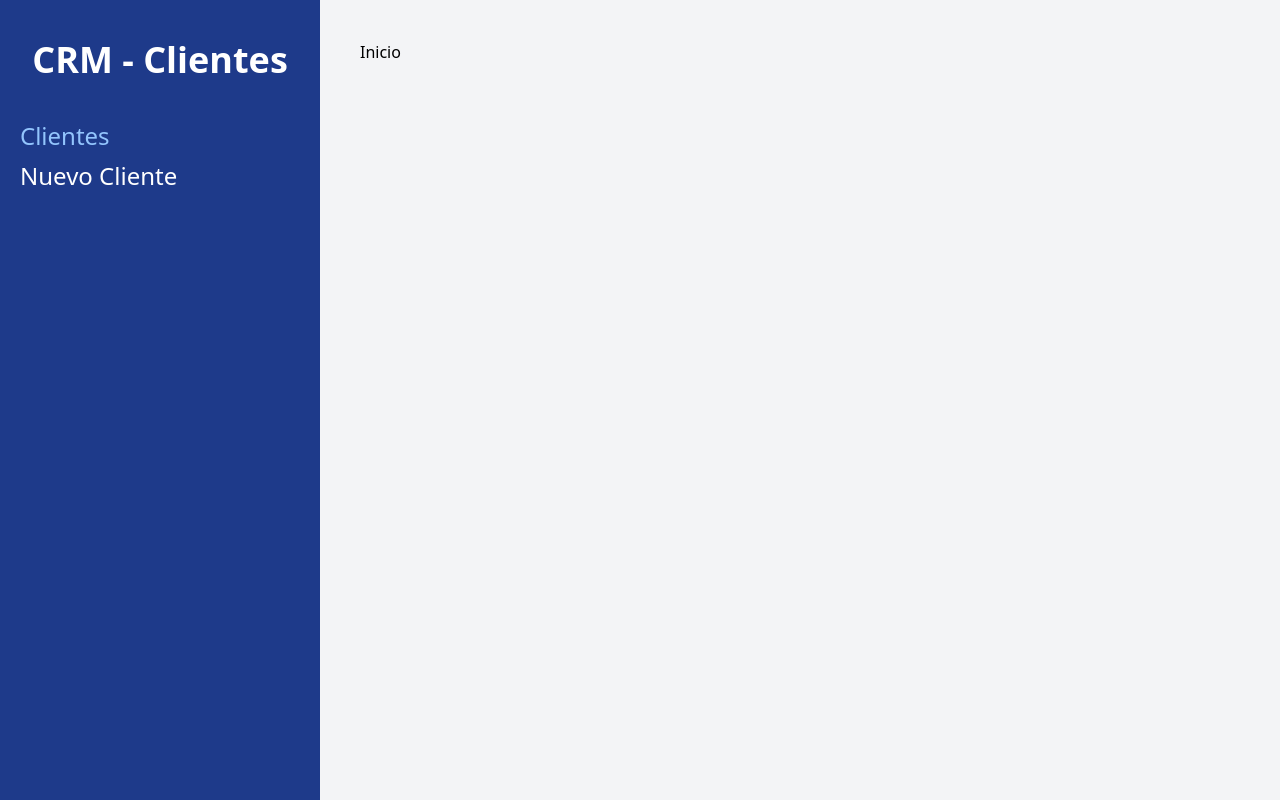
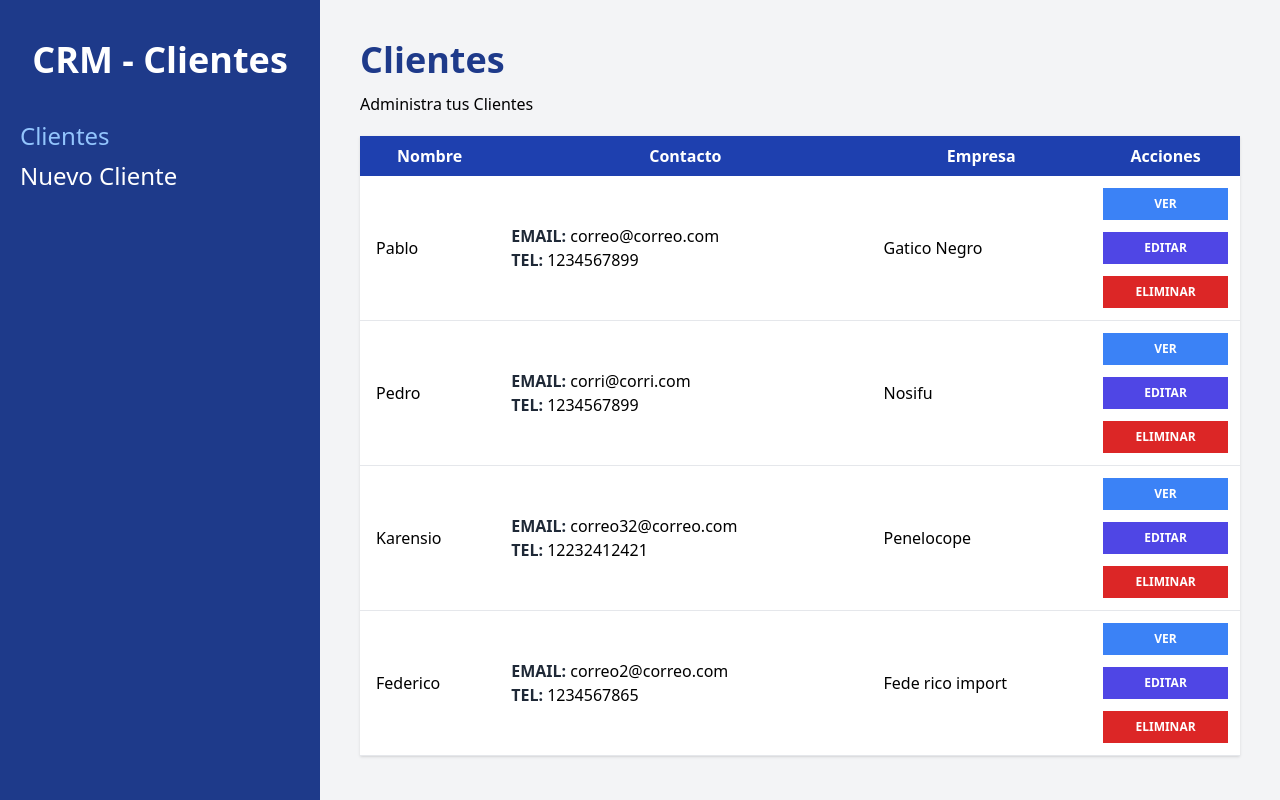
Before and after one commit to pablorn91/crm-react, a React (Vite) app: page /clientes in a window 1280 px wide. Built offline with nearby package versions, Linux system fonts and the light colour scheme; data requests are answered from the project's data file.

Commit message:
JSON-server, Rest api y Clientes

```diff
--- /dev/null
+++ b/db.json
@@ -0,0 +1,36 @@
+{
+  "clientes": [
+    {
+      "nombre": "Pablo",
+      "empresa": "Gatico Negro",
+      "email": "correo@correo.com",
+      "telefono": "1234567899",
+      "notas": "No se que decir",
+      "id": 1
+    },
+    {
+      "nombre": "Pedro",
+      "empresa": "Nosifu",
+      "email": "corri@corri.com",
+      "telefono": "1234567899",
+      "notas": "ni idea weon",
+      "id": 2
+    },
+    {
+      "nombre": "Karensio",
+      "empresa": "Penelocope",
+      "email": "correo32@correo.com",
+      "telefono": "12232412421",
+      "notas": "Ni puta idea",
+      "id": 3
+    },
+    {
+      "nombre": "Federico",
+      "empresa": "Fede rico import",
+      "email": "correo2@correo.com",
+      "telefono": "1234567865",
+      "notas": "Ni se pa que toy aqui nojose",
+      "id": 4
+    }
+  ]
+}
--- /dev/null
+++ b/src/components/Cliente.jsx
@@ -0,0 +1,37 @@
+import React from 'react'
+
+const Cliente = ({cliente}) => {
+
+    const { nombre, empresa, email, telefono, notas, id } = cliente;
+
+  return (
+    <tr className='border-b hover:bg-gray-50'>
+        <td className='p-3 pl-4'>{nombre}</td>
+        <td className='p-3'>
+            <p><span className="text-gray-800 uppercase font-bold">Email: </span>{email}</p>
+            <p><span className="text-gray-800 uppercase font-bold">Tel: </span>{telefono}</p>
+        </td>
+        <td className='p-3'>{empresa}</td>
+
+        <td className='p-3'>
+            <button
+                type='button'
+                className='bg-blue-500 hover:bg-blue-700 block w-full text-white p-2 uppercase font-bold text-xs'
+                >Ver</button>
+
+            <button
+                type='button'
+                className='bg-indigo-600 hover:bg-indigo-700 block w-full text-white p-2 uppercase font-bold text-xs mt-3'
+                >Editar</button>
+
+            <button
+                type='button'
+                className='bg-red-600 hover:bg-red-700 block w-full text-white p-2 uppercase font-bold text-xs mt-3'
+            >Eliminar</button>
+        </td>
+
+    </tr>
+  )
+}
+
+export default Cliente
--- a/src/components/Formulario.jsx
+++ b/src/components/Formulario.jsx
@@ -1,9 +1,12 @@
 import React from 'react';
 import Alerta from './Alerta';
+import { useNavigate } from 'react-router-dom'
+import * as Yup from 'yup';
 import { Formik, Form, Field } from 'formik';
-import * as Yup from 'yup';
 
 const Formulario = () => {
+
+  const navigate = useNavigate()
 
   const nuevoClienteSchema = Yup.object().shape({
         nombre: Yup.string()
@@ -24,8 +27,27 @@
                     .positive('Número no válido')
   })
 
-  const handleSubmit = (valores) => {
-    console.log(valores)
+  const handleSubmit = async (valores) => {
+    try {
+
+      const url = "http://localhost:4000/clientes";
+
+      const respuesta = await fetch(url, {
+        method: 'POST',
+        body: JSON.stringify(valores),
+        headers: {
+          'Content-Type': 'application/json'
+        }
+      })
+      console.log(respuesta);
+      const resultado = await respuesta.json();
+      console.log(resultado);
+
+      navigate('/clientes')
+
+    } catch (error) {
+      console.log(error)
+    }
   }
 
   return (
@@ -41,8 +63,9 @@
               notas: ''
             }}
 
-            onSubmit={ (values) => {
-              handleSubmit(values)
+            onSubmit={ async (values, {resetForm}) => {
+              await handleSubmit(values)
+              resetForm()
             } }
 
             validationSchema={nuevoClienteSchema}
--- a/src/paginas/Inicio.jsx
+++ b/src/paginas/Inicio.jsx
@@ -1,8 +1,57 @@
-import React from 'react'
+import { useState ,useEffect } from 'react'
+import Cliente from '../components/Cliente';
+const Inicio = () => {
 
-const Inicio = () => {
+  const [ clientes, setClientes ] = useState([]);
+
+  useEffect(() => {
+      const obtenerClientesAPI = async () => {
+          try {
+
+            const url = "http://localhost:4000/clientes";
+
+            const respuesta = await fetch(url)
+            const resultado = await respuesta.json()
+            setClientes(resultado)
+          } catch (error) {
+            console.log(error)
+          }
+      }
+      obtenerClientesAPI();
+  },[])
+
+
   return (
-    <div>Inicio</div>
+    <>
+       <h1 className='font-black text-4xl text-blue-900'>Clientes</h1>
+
+         <p className='mt-3'>Administra tus Clientes</p>
+
+         <table className='w-full mt-5 table-auto shadow bg-white'>
+
+           <thead className='bg-blue-800 text-white'>
+                <tr>
+                      <th className='p-2'>Nombre</th>
+                      <th className='p-2'>Contacto</th>
+                      <th className='p-2'>Empresa</th>
+                      <th className='p-2'>Acciones</th>
+                </tr>
+           </thead>
+
+           <tbody>
+
+            {clientes.map(cliente => (
+                <Cliente
+                    key={cliente.id}
+                    cliente={cliente}
+                />
+            ))}
+
+           </tbody>
+
+         </table>
+
+    </>
   )
 }
 
```
